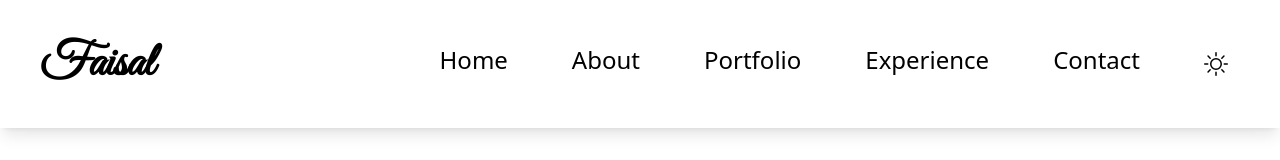
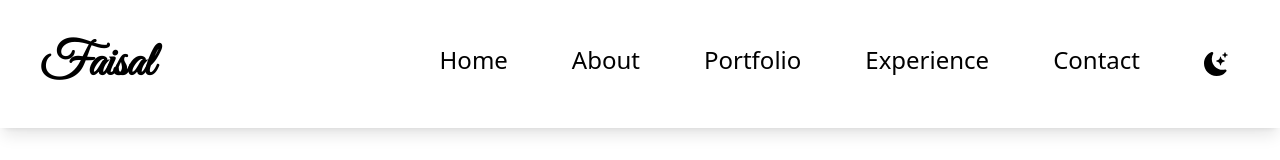
Before and after one commit to MohdFaisalBidda/mohdfaisalbidda.github.io, a React (Create React App) app: page / in a window 1280 px wide. Shown: the top 160 px of the page. Built offline with nearby package versions, Linux system fonts and the light colour scheme; a web font is replaced by a local one.

Commit message:
Changed DarkMode Button

```diff
--- a/src/App.tsx
+++ b/src/App.tsx
@@ -11,7 +11,7 @@ import ScrollToTop from './Components/ScrollToTop';
 import Footer from './Components/Footer';
 
 function App() {
-  const [theme, setTheme] = useState("");
+  const [theme, setTheme] = useState("light");
 
   const ThemeContext: any = createContext("");
 
```
